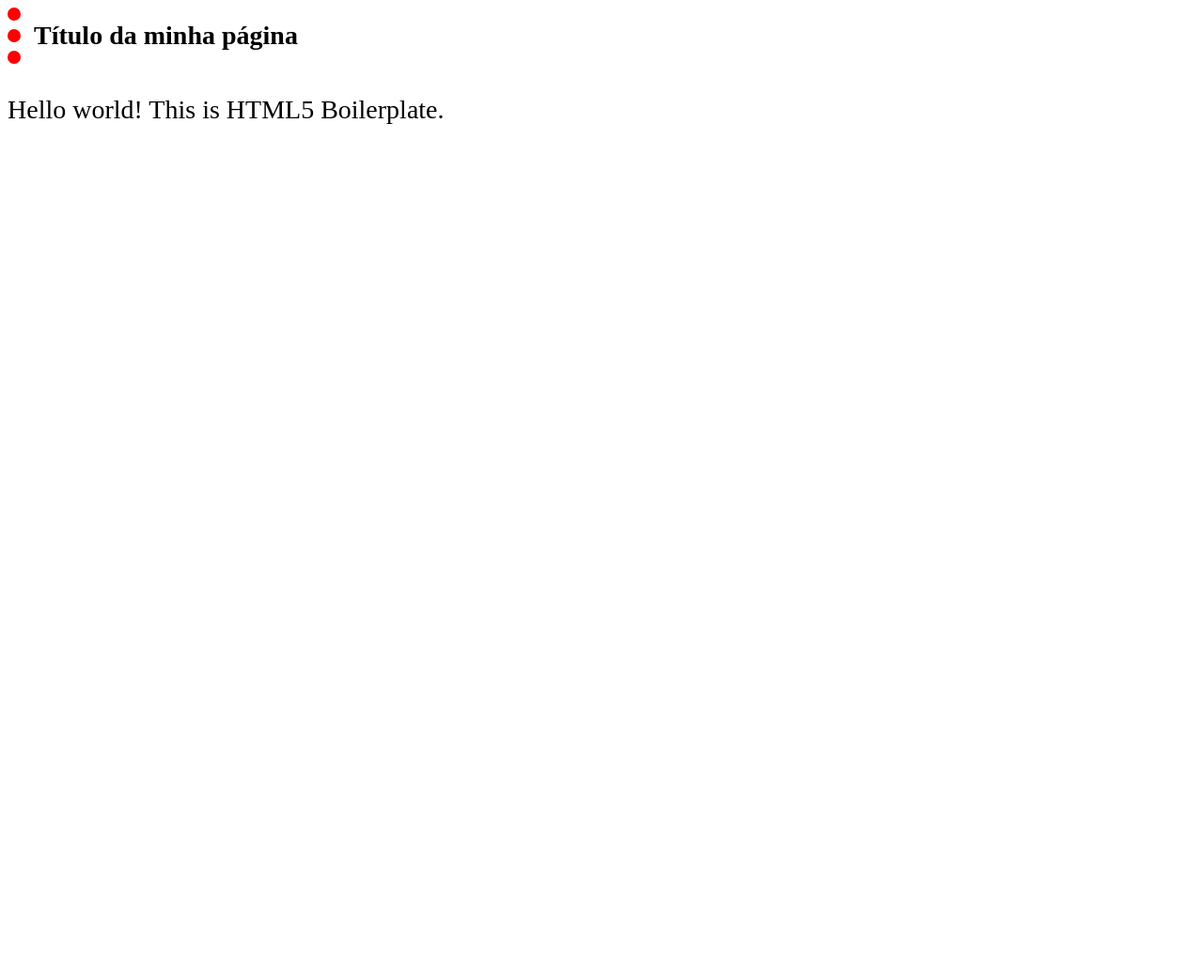
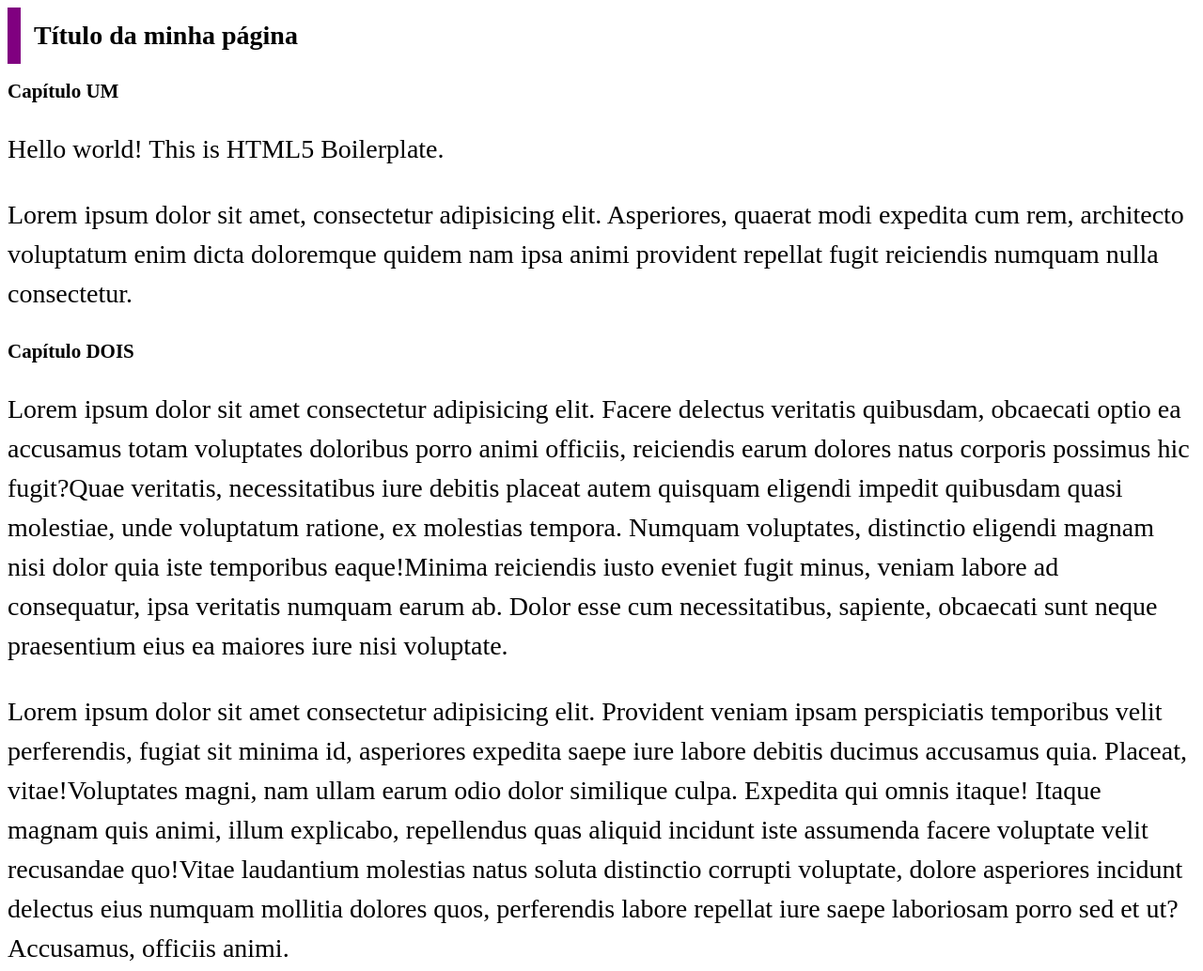
Before and after one commit to Celanoleo/html5-boilerplate-2026-1, a website built with webpack: page index.html in a window 1280 px wide. Shown: the whole page at 94% size. Before the commit the page ends 800 px from the top, so only its background shows below. Built offline with nearby package versions, Linux system fonts and the light colour scheme.

Commit message:
Demonstra a pseudo-classe ;first-of-type
- Para deixar a primeira letra de cada capítulo maior.

```diff
--- a/css/style.css
+++ b/css/style.css
@@ -14,7 +14,7 @@
   }
 }
 
-p::first-left {
+p:first-left-of-type::first-letter {
   font-size: 4em;
   font-family:'Franklin Gothic Medium', 'Arial Narrow', Arial, sans-serif;
   font-weight: bold;
@@ -22,10 +22,10 @@
 }
 
 h1 {
-  /* border-left: .5em dotted red; */
+  /* border-left: .5em solid purple; */
   border-left-width: .5em;
-  border-left-color: red;
-  border-left-style: dotted;
+  border-left-color: purple;
+  border-left-style: solid;
 
   padding: .5em; /* preenchimento: DENTRO do elemento */
   margin: 0; /* preenchimento: FORA do elemento */
--- a/index.html
+++ b/index.html
@@ -29,9 +29,28 @@
     Título da minha página
   </h1>
 
+<section>
+
+  <h2>Capítulo UM</h2>
+
   <!-- Add your site or application content here -->
   <p>Hello world! This is HTML5 Boilerplate.</p>
-  <script src="js/app.js"></script>
+
+  <p> Lorem ipsum dolor sit amet, consectetur adipisicing elit. Asperiores, quaerat modi expedita cum rem, architecto voluptatum enim dicta doloremque quidem nam ipsa animi provident repellat fugit reiciendis numquam nulla consectetur.</p>
+
+<section>
+
+
+<section>
+
+<h2>Capítulo DOIS</h2>
+
+<p><span>Lorem ipsum dolor sit amet consectetur adipisicing elit. Facere delectus veritatis quibusdam, obcaecati optio ea accusamus totam voluptates doloribus porro animi officiis, reiciendis earum dolores natus corporis possimus hic fugit?</span><span>Quae veritatis, necessitatibus iure debitis placeat autem quisquam eligendi impedit quibusdam quasi molestiae, unde voluptatum ratione, ex molestias tempora. Numquam voluptates, distinctio eligendi magnam nisi dolor quia iste temporibus eaque!</span><span>Minima reiciendis iusto eveniet fugit minus, veniam labore ad consequatur, ipsa veritatis numquam earum ab. Dolor esse cum necessitatibus, sapiente, obcaecati sunt neque praesentium eius ea maiores iure nisi voluptate.</span></p>
+<p><span>Lorem ipsum dolor sit amet consectetur adipisicing elit. Provident veniam ipsam perspiciatis temporibus velit perferendis, fugiat sit minima id, asperiores expedita saepe iure labore debitis ducimus accusamus quia. Placeat, vitae!</span><span>Voluptates magni, nam ullam earum odio dolor similique culpa. Expedita qui omnis itaque! Itaque magnam quis animi, illum explicabo, repellendus quas aliquid incidunt iste assumenda facere voluptate velit recusandae quo!</span><span>Vitae laudantium molestias natus soluta distinctio corrupti voluptate, dolore asperiores incidunt delectus eius numquam mollitia dolores quos, perferendis labore repellat iure saepe laboriosam porro sed et ut? Accusamus, officiis animi.</span></p>
+
+</section>
+
+<script src="js/app.js"></script>
 
 </body>
 
```
